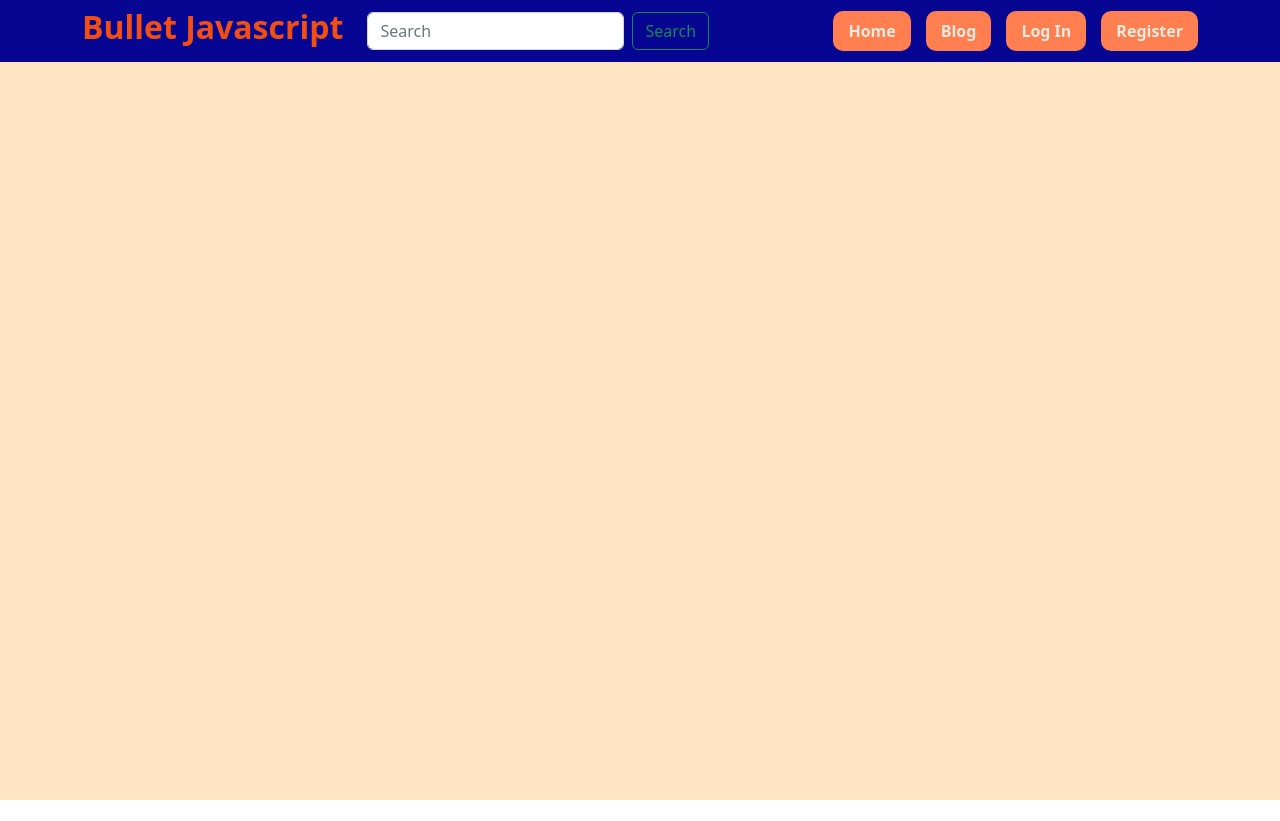
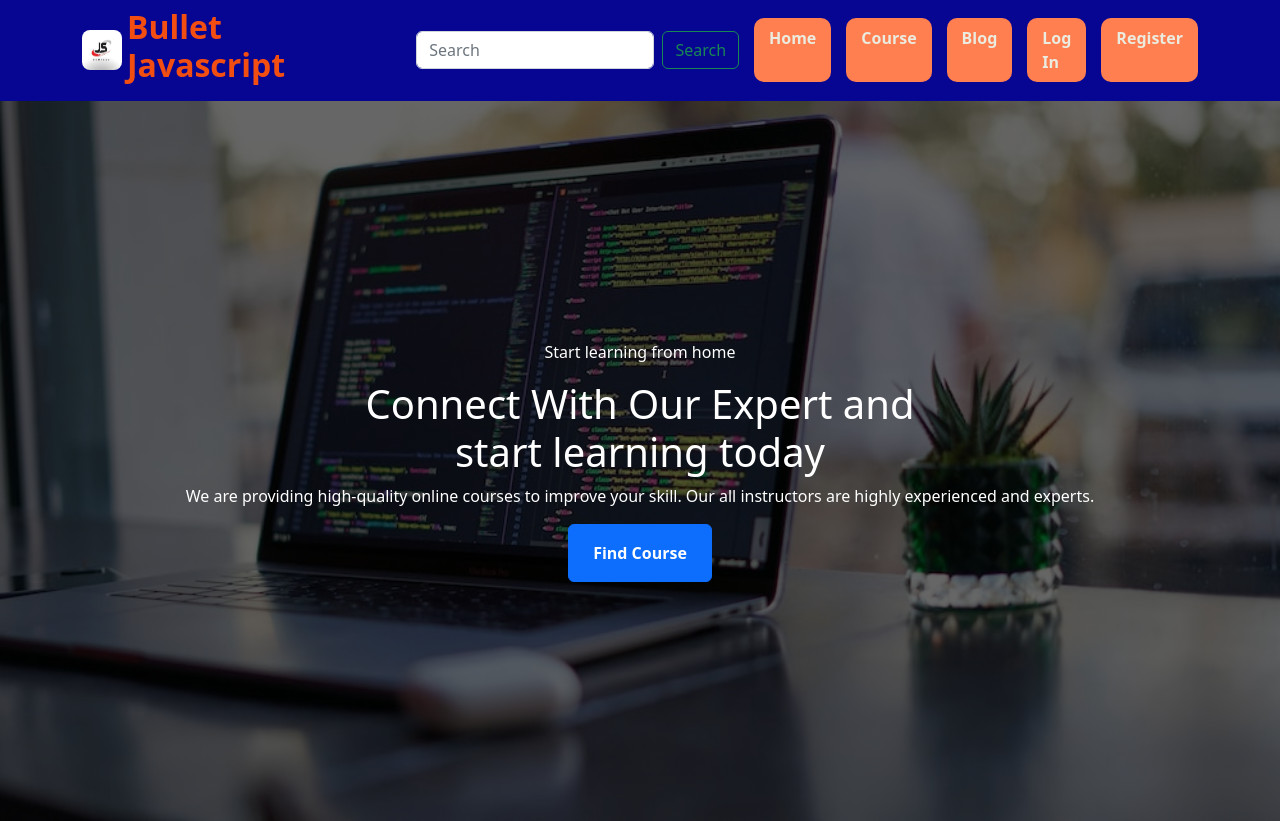
Before and after one commit to hossainahmad1/react-auth-project-client-side, a React (Create React App) app: page / in a window 1280 px wide. Before the commit the page ends 800 px from the top, so only its background shows below. Built offline with nearby package versions, Linux system fonts and the light colour scheme.

Commit message:
header solve and home page solve

```diff
--- a/src/layout/Main.css
+++ b/src/layout/Main.css
@@ -1,4 +1,4 @@
-.body {
+/* .body {
     background-color: bisque;
     height: 800px;
-}
+} */
--- /dev/null
+++ b/src/pages/Course/Course.js
@@ -0,0 +1,21 @@
+import React from 'react';
+import { Col, Container, Row } from 'react-bootstrap';
+import LeftSideRoute from '../leftSideRoute/LeftSideRoute';
+import RightSideRoute from '../RightSideRoute/RightSideRoute';
+
+const Course = () => {
+    return (
+        <Container>
+            <Row>
+                <Col lg='3'>
+                    <LeftSideRoute></LeftSideRoute>
+                </Col>
+                <Col lg='9'>
+                    <RightSideRoute></RightSideRoute>
+                </Col>
+            </Row>
+        </Container>
+    );
+};
+
+export default Course;
--- a/src/pages/Header/Header.css
+++ b/src/pages/Header/Header.css
@@ -22,11 +22,9 @@
     font-weight: 800;
 }
 
-/* .login {
-    text-decoration: none;
-    padding: 8px 15px;
-    background-color: coral;
-    color: beige;
-    border-radius: 10px;
-    margin-left: 10px;
-} */
+.icon {
+    height: 40px;
+    width: 40px;
+    margin-right: 5px;
+    border-radius: 8px;
+}
--- a/src/pages/Header/Header.js
+++ b/src/pages/Header/Header.js
@@ -2,7 +2,7 @@ import React, { useContext } from 'react';
 import { Button, Container, Form, Nav, Navbar } from 'react-bootstrap';
 import { Link } from 'react-router-dom';
 import './Header.css'
-
+import logo from '../../assets/image/image.jpg'
 
 
 
@@ -13,12 +13,12 @@ const Header = () => {
     return (
         <Navbar collapseOnSelect className='header' expand="lg" variant="dark">
             <Container>
-                {/* <div> <img src="../../assets/image/image.jpg" alt="" /></div> */}
-                <h2 className='logo me-4'>Bullet Javascript</h2>
+                <img className='icon' src={logo} alt="" />
+                <h2 className='logo me-3'>Bullet Javascript</h2>
                 <Navbar.Toggle aria-controls="responsive-navbar-nav" />
                 <Navbar.Collapse id="responsive-navbar-nav">
                     <Nav className="me-auto">
-                        <Form className="d-flex">
+                        <Form className="d-flex ms-4">
                             <Form.Control
                                 type="search"
                                 placeholder="Search"
@@ -28,13 +28,12 @@ const Header = () => {
                             <Button variant="outline-success">Search</Button>
                         </Form>
                     </Nav>
-                    <Nav  >
+                    <Nav>
                         <Link className='link' to='/home'>Home</Link>
-                        {/* <Link className='link' to='/'>Course</Link> */}
-                        <Link className='link' to='/'>Blog</Link>
+                        <Link className='link' to='/course'>Course</Link>
+                        <Link className='link' to='/blog'>Blog</Link>
                         <Link className='link' to='/login'>Log In</Link>
                         <Link className='link' to='/register'>Register</Link>
-
 
                         {/*
                         {
--- a/src/pages/Home/Home.css
+++ b/src/pages/Home/Home.css
@@ -0,0 +1,17 @@
+.home-container {
+    background: linear-gradient(rgba(0, 0, 0, 0.6), rgba(0, 0, 0, 0.6)), url("../../assets/image/image2.jpg");
+    background-repeat: no-repeat;
+    background-size: cover;
+    background-position: center;
+
+}
+
+.home-details {
+    color: white;
+    height: 90vh;
+    display: flex;
+    flex-direction: column;
+    justify-content: center;
+    align-items: center;
+    text-align: center;
+}
--- a/src/pages/Home/Home.js
+++ b/src/pages/Home/Home.js
@@ -1,9 +1,17 @@
 import React from 'react';
-
+import { Link } from 'react-router-dom';
+import './Home.css';
 const Home = () => {
     return (
-        <div>
-
+        <div className='home-container'>
+            <div className='home-details'>
+                <div><p>Start learning from home</p></div>
+                <h1>Connect With Our Expert and <br /> start learning today</h1>
+                <p>We are providing high-quality online courses to improve your skill. Our all instructors are highly experienced and experts.</p>
+                <Link to='/course'>
+                    <button className='btn btn-primary fw-bold px-4 py-3'>Find Course</button>
+                </Link>
+            </div>
         </div>
     );
 };
--- /dev/null
+++ b/src/pages/RightSideRoute/RightSideRoute.js
@@ -0,0 +1,11 @@
+import React from 'react';
+
+const RightSideRoute = () => {
+    return (
+        <div>
+            <h4>this is a rightsideRoute</h4>
+        </div>
+    );
+};
+
+export default RightSideRoute;
--- /dev/null
+++ b/src/pages/leftSideRoute/LeftSideRoute.js
@@ -0,0 +1,11 @@
+import React from 'react';
+
+const LeftSideRoute = () => {
+    return (
+        <div>
+            <h4>this is a LeftSideRoute</h4>
+        </div>
+    );
+};
+
+export default LeftSideRoute;
```
Also changed, not shown: src/Routes/Routes/Routes.js (+10 -0 lines), src/assets/image/image2.jpg (added).
